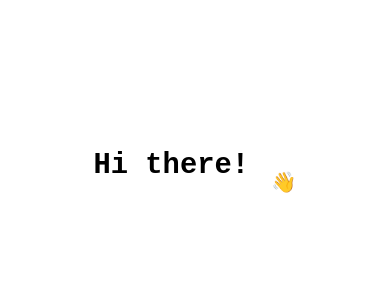
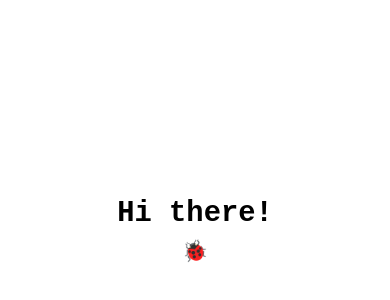
Before and after one commit to esbhandari/esbhandari.github.io, a plain HTML site: page index.html in a window 390 px wide. Shown: the part 192-492 px from the top of the page. Drawn offline with Linux system fonts and the light colour scheme.

Commit message:
Refactor HTML structure and styles for clarity

```diff
--- a/index.html
+++ b/index.html
@@ -4,7 +4,6 @@
     <meta name="viewport" content="width=device-width, initial-scale=1">
     <title>esbhandari.github.io</title>
     <style>
-        /* General Body and Centering Structure */
         body {
             text-align: center;
             font-family: monospace;
@@ -12,37 +11,29 @@
             transition: background-color 0.5s ease, color 0.5s ease;
 
             display: flex;
-            flex-direction: column;
-            justify-content: center;
-            align-items: center;
+            flex-direction: column; /* Stack children vertically */
+            justify-content: center; /* Center content vertically */
+            align-items: center; /* Center content horizontally */
             min-height: 100vh;
             margin: 0;
             padding: 0;
             overflow: hidden;
         }
 
-        /* Styling for the Unified Content Block */
         h1 {
-            /* This margin shifts the entire content block (h1 + span) upwards */
-            margin: -10vh 0 0 0;
-
-            /* Text styling remains focused on clarity */
+            /* Keep text relatively sized, ensure no default top/bottom margin */
             font-size: 2em;
             line-height: 1.2;
-
-            /* The content is now inline, so no explicit p or h1 margin needed */
-            padding: 0;
+            margin-bottom: 0.5em; /* Space between text and icon */
+            margin-top: 0; /* No extra margin pushing it down */
         }
 
-        /* The span for the icon, ensuring it aligns perfectly on the baseline */
-        .icon-bug {
-            /* Vertical-align: bottom is key to aligning the emoji image
-               with the text baseline, achieving that 'in-line' look. */
-            display: inline-block;
-            vertical-align: bottom;
-            font-size: 0.8em; /* Slightly smaller size for better visual balance next to the text */
-            line-height: 0;
-            margin-left: 0.25em; /* Small space between text and icon */
+        p {
+            /* Style for the icon container */
+            margin: 0; /* Remove default paragraph margins */
+            padding: 0;
+            font-size: 1.5em; /* Make the icon slightly larger than the base text */
+            line-height: 1; /* Ensure tight spacing around the icon */
         }
 
         /* Dark Mode Default */
@@ -65,20 +56,17 @@
                 font-size: 1rem;
             }
             h1 {
-                /* Adjust the upward shift for smaller screens */
-                margin-top: -15vh;
                 font-size: 1.8em;
+                margin-bottom: 0.4em; /* Adjust spacing for smaller screens */
             }
-            .icon-bug {
-                 font-size: 0.7em;
+            p {
+                font-size: 1.3em; /* Smaller icon on mobile */
             }
         }
     </style>
 </head>
 <body>
-    <h1>
-        Hi there!
-        <span class="icon-bug">👋</span>
-    </h1>
+    <h1>Hi there!</h1>
+    <p>🐞</p>
 </body>
 </html>
```
